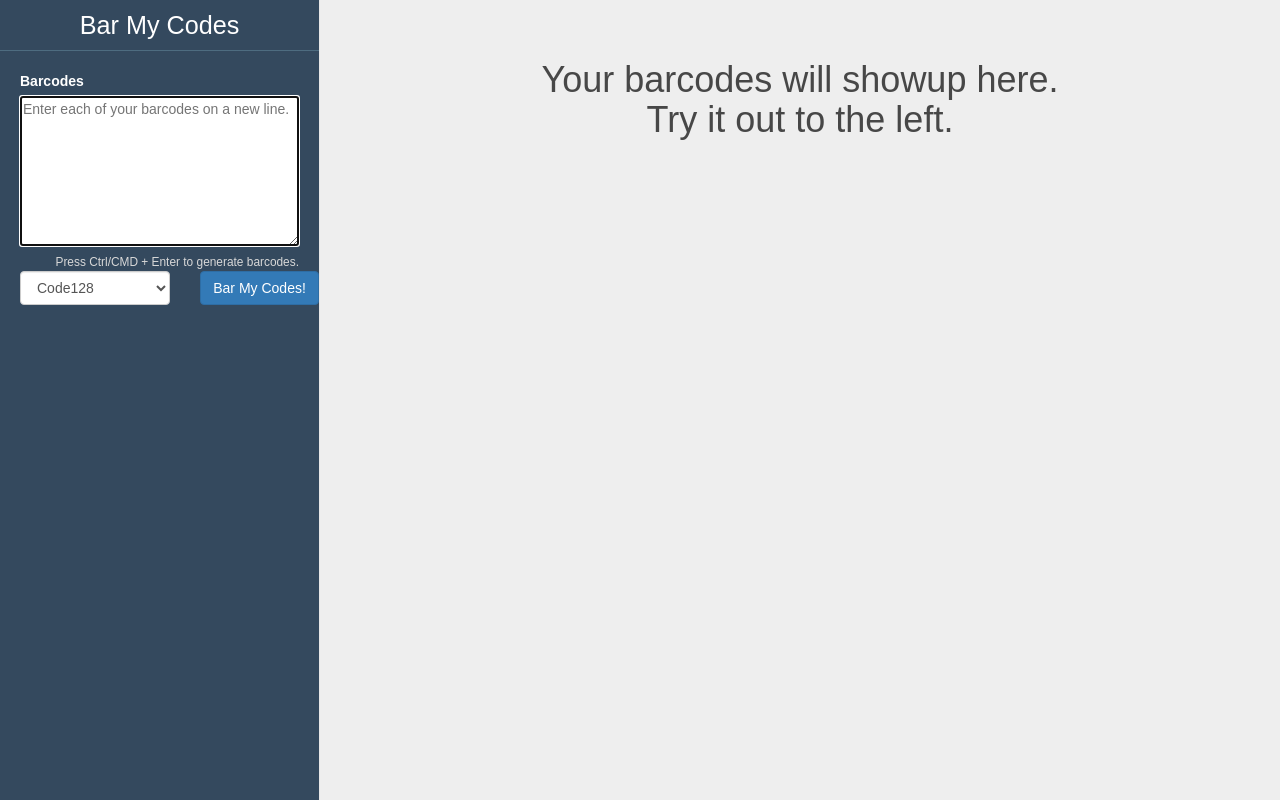
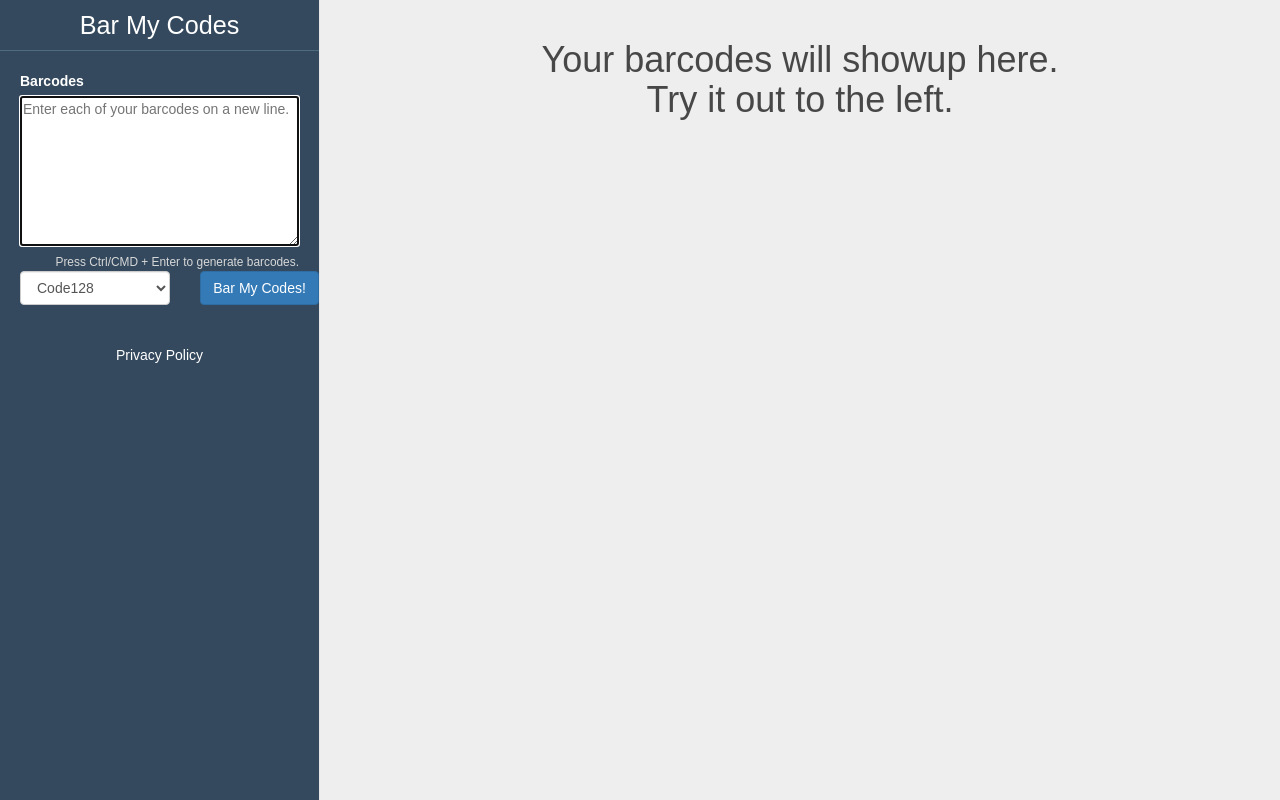
Before and after one commit to robyparr/barmycodes-legacy, a Flask app: page / in a window 1280 px wide. Run offline with Flask 2, Linux system fonts and the light colour scheme; some libraries are stand-ins or nearby versions.

Commit message:
Add advertisements and preparation for GDPR:
- Add adsense code that can be toggled with a config variable.
- Add cookiebot to get consent for cookies.
- Add a privacy policy shell.

```diff
--- a/barmycodes/barmycodes.py
+++ b/barmycodes/barmycodes.py
@@ -129,6 +129,10 @@ def pdf():
     buffer.close()
     return response
 
+@app.route('/privacy', methods=['GET'])
+def privacy():
+    return render_template('privacy.html', data='')
+
 # Run the app
 if __name__ == "__main__":
     app.run()
--- a/barmycodes/config.py
+++ b/barmycodes/config.py
@@ -1,2 +1,8 @@
+import os
+
 class Config(object):
     DEBUG = False
+    USE_COOKIEBOT = os.getenv('USE_COOKIEBOT', False)
+    COOKIEBOT_ID = os.getenv('COOKIEBOT_ID', '')
+    SHOW_ADS = os.getenv('SHOW_ADS', False)
+    AD_CLIENT = os.getenv('AD_CLIENT', '')
--- a/barmycodes/static/css/style.css
+++ b/barmycodes/static/css/style.css
@@ -47,7 +47,9 @@ small {
     color: black;
 }
 
-
+.sidebar a {
+    color: inherit;
+}
 .sidebar-heading {
     text-align: center;
     font-size: 1.8em;
--- /dev/null
+++ b/barmycodes/templates/_sidebar.html
@@ -0,0 +1,107 @@
+<!-- Sidebar heading -->
+<div class="sidebar-heading">
+    <a href="/">Bar My Codes</a>
+</div>
+
+<!-- Sidebar content -->
+<div class="sidebar-content">
+
+    <!-- Barcode form -->
+    <label for="textBarcodes">Barcodes</label>
+    <textarea id="textBarcodes" autofocus="autofocus"
+        placeholder="Enter each of your barcodes on a new line.">{{ data['barcode_values'] }}</textarea>
+
+    <div class="text-right">
+        <small>Press Ctrl/CMD + Enter to generate barcodes.</small>
+    </div>
+
+    <!-- Generate barcodes button -->
+    <div class="row">
+        <div class="col-md-7">
+            <select id="barcodeType" class="form-control">
+                <option value="Code128" {% if request.args.get('type') == 'Code128' %}selected="selected"{% endif %}>Code128</option>
+                <option value="QR" {% if request.args.get('type') == 'QR' %}selected="selected"{% endif %}>QR Code</option>
+            </select>
+        </div>
+        <div class="col-md-5 text-right">
+            <button type="submit" id="btnGenerate" class="btn btn-primary">
+                Bar My Codes!
+            </button>
+        </div>
+    </div>
+    <br />
+
+    {# PDF Export Options #}
+    {% if data['barcodes'] %}
+        <div class="row">
+            <div class="col-md-12 text-center">
+                <h4>PDF Export</h4>
+            </div>
+        </div>
+        <div class="form-horizontal">
+            <div class="form-group">
+                <label for="pdfUnit" class="col-md-4 control-label">
+                    Measurement
+                </label>
+                <div class="col-md-8">
+                    <select id="pdfUnit" class="form-control">
+                        <option value="auto">Auto</option>
+                        <option value="inch">inches</option>
+                        <option value="mm">millimeters</option>
+                    </select>
+                </div>
+            </div>
+
+
+            <div class="form-group pdf-export-dimensions" style="display: none;">
+                <label for="pdfWidth" class="col-md-4 control-label">
+                    Width
+                </label>
+                <div class="col-md-8">
+                    <input id="pdfWidth" type="text" class="form-control" placeholder="Page width" />
+                </div>
+            </div>
+
+            <div class="form-group pdf-export-dimensions" style="display: none;">
+                <label for="pdfHeight" class="col-md-4 control-label">
+                    Height
+                </label>
+                <div class="col-md-8">
+                    <input id="pdfHeight" type="text" class="form-control" placeholder="Page height" />
+                </div>
+            </div>
+            <div class="row">
+                <div class="col-md-12 text-right">
+                    {% if data['barcodes'] %}
+                        <button type="button" id="btnPdf" class="btn btn-default">
+                            Export to PDF
+                        </button>
+                    {% endif %}
+                </div>
+            </div>
+        </div>
+    {% endif %}
+    {% if config.SHOW_ADS %}
+        <div class="row">
+            <div class="col-md-12">
+                <script type="text/plain"
+                    data-cookieconsent="marketing"
+                    async src="//pagead2.googlesyndication.com/pagead/js/adsbygoogle.js"></script>
+                <!-- test2 -->
+                <ins class="adsbygoogle"
+                        style="display:block"
+                        data-ad-client="{{ config.AD_CLIENT }}"
+                        data-ad-slot="7788017617"
+                        data-ad-format="auto"></ins>
+                <script type="text/plain" data-cookieconsent="marketing">
+                    (adsbygoogle = window.adsbygoogle || []).push({});
+                </script>
+            </div>
+        </div>
+    {% endif %}
+    <div class="row">
+      <div class="col-md-12 text-center">
+        <a href="/privacy">Privacy Policy</A>
+      </div>
+    </div>
+</div>
--- a/barmycodes/templates/index.html
+++ b/barmycodes/templates/index.html
@@ -1,101 +1,6 @@
 {% extends "layout.html" %}
 
 {% block body %}
-    <div class="row no-margin-left no-margin-right">
-
-        <!-- Sidebar -->
-        <div class="col-lg-3 col-md-4 col-sm-12 sidebar">
-
-            <!-- Sidebar heading -->
-            <div class="sidebar-heading">
-                <a href="/">Bar My Codes</a>
-            </div>
-
-            <!-- Sidebar content -->
-            <div class="sidebar-content">
-
-                <!-- Barcode form -->
-                <label for="textBarcodes">Barcodes</label>
-                <textarea id="textBarcodes" autofocus="autofocus"
-                    placeholder="Enter each of your barcodes on a new line.">{{ data['barcode_values'] }}</textarea>
-
-                <div class="text-right">
-                    <small>Press Ctrl/CMD + Enter to generate barcodes.</small>
-                </div>
-
-                <!-- Generate barcodes button -->
-                <div class="row">
-                    <div class="col-md-7">
-                        <select id="barcodeType" class="form-control">
-                            <option value="Code128" {% if request.args.get('type') == 'Code128' %}selected="selected"{% endif %}>Code128</option>
-                            <option value="QR" {% if request.args.get('type') == 'QR' %}selected="selected"{% endif %}>QR Code</option>
-                        </select>
-                    </div>
-                    <div class="col-md-5 text-right">
-                        <button type="submit" id="btnGenerate" class="btn btn-primary">
-                            Bar My Codes!
-                        </button>
-                    </div>
-                </div>
-                <br />
-
-                {# PDF Export Options #}
-                {% if data['barcodes'] %}
-                    <div class="row">
-                        <div class="col-md-12 text-center">
-                            <h4>PDF Export</h4>
-                        </div>
-                    </div>
-                    <div class="form-horizontal">
-                        <div class="form-group">
-                            <label for="pdfUnit" class="col-md-4 control-label">
-                                Measurement
-                            </label>
-                            <div class="col-md-8">
-                                <select id="pdfUnit" class="form-control">
-                                    <option value="auto">Auto</option>
-                                    <option value="inch">inches</option>
-                                    <option value="mm">millimeters</option>
-                                </select>
-                            </div>
-                        </div>
-
-
-                        <div class="form-group pdf-export-dimensions" style="display: none;">
-                            <label for="pdfWidth" class="col-md-4 control-label">
-                                Width
-                            </label>
-                            <div class="col-md-8">
-                                <input id="pdfWidth" type="text" class="form-control" placeholder="Page width" />
-                            </div>
-                        </div>
-
-                        <div class="form-group pdf-export-dimensions" style="display: none;">
-                            <label for="pdfHeight" class="col-md-4 control-label">
-                                Height
-                            </label>
-                            <div class="col-md-8">
-                                <input id="pdfHeight" type="text" class="form-control" placeholder="Page height" />
-                            </div>
-                        </div>
-                        <div class="row">
-                            <div class="col-md-12 text-right">
-                                {% if data['barcodes'] %}
-                                    <button type="button" id="btnPdf" class="btn btn-default">
-                                        Export to PDF
-                                    </button>
-                                {% endif %}
-                            </div>
-                        </div>
-                    </div>
-                {% endif %}
-
-            </div>
-        </div>
-    </div>
-
-    <!-- Barcodes -->
-    <div class="col-lg-9 col-lg-offset-3 col-md-offset-4 col-md-8 col-sm-12 margin-top-default">
     <div id="error" class="alert alert-danger" style="display: none;"></div>
 
     {# Display barcodes or no barcodes message #}
@@ -140,6 +45,5 @@
             Try it out above.
         </h1>
     {% endif %}
-    </div>
 
 {% endblock %}
--- a/barmycodes/templates/layout.html
+++ b/barmycodes/templates/layout.html
@@ -13,10 +13,23 @@
             ga('create', 'UA-43476314-7', { 'storage': 'none' });
             ga('set', 'anonymizeIp', true);
         </script>
+        {% if config.USE_COOKIEBOT %}
+            <script id="Cookiebot" src="https://consent.cookiebot.com/uc.js"
+                data-cbid="{{ config.COOKIEBOT_ID }}"
+                type="text/javascript" async></script>
+        {% endif %}
     </head>
     <body>
-        {% block body %}
-        {% endblock %}
+        <div class="row no-margin-left no-margin-right">
+            <!-- Sidebar -->
+            <div class="col-lg-3 col-md-4 col-sm-12 sidebar">
+                {% include '_sidebar.html' %}
+            </div>
+            <div class="col-lg-9 col-lg-offset-3 col-md-offset-4 col-md-8 col-sm-12 margin-top-default">
+                {% block body %}
+                {% endblock %}
+            </div>
+        </div>
 
         <script src="{{ url_for('static', filename='js/jquery-3.1.1.min.js') }}"></script>
         <script src="{{ url_for('static', filename='js/bootstrap-3.3.7.min.js') }}"></script>
```
Also changed, not shown: barmycodes/templates/privacy.html (added, +14 -0 lines). Lines whose indentation alone changed are shown as unchanged.
